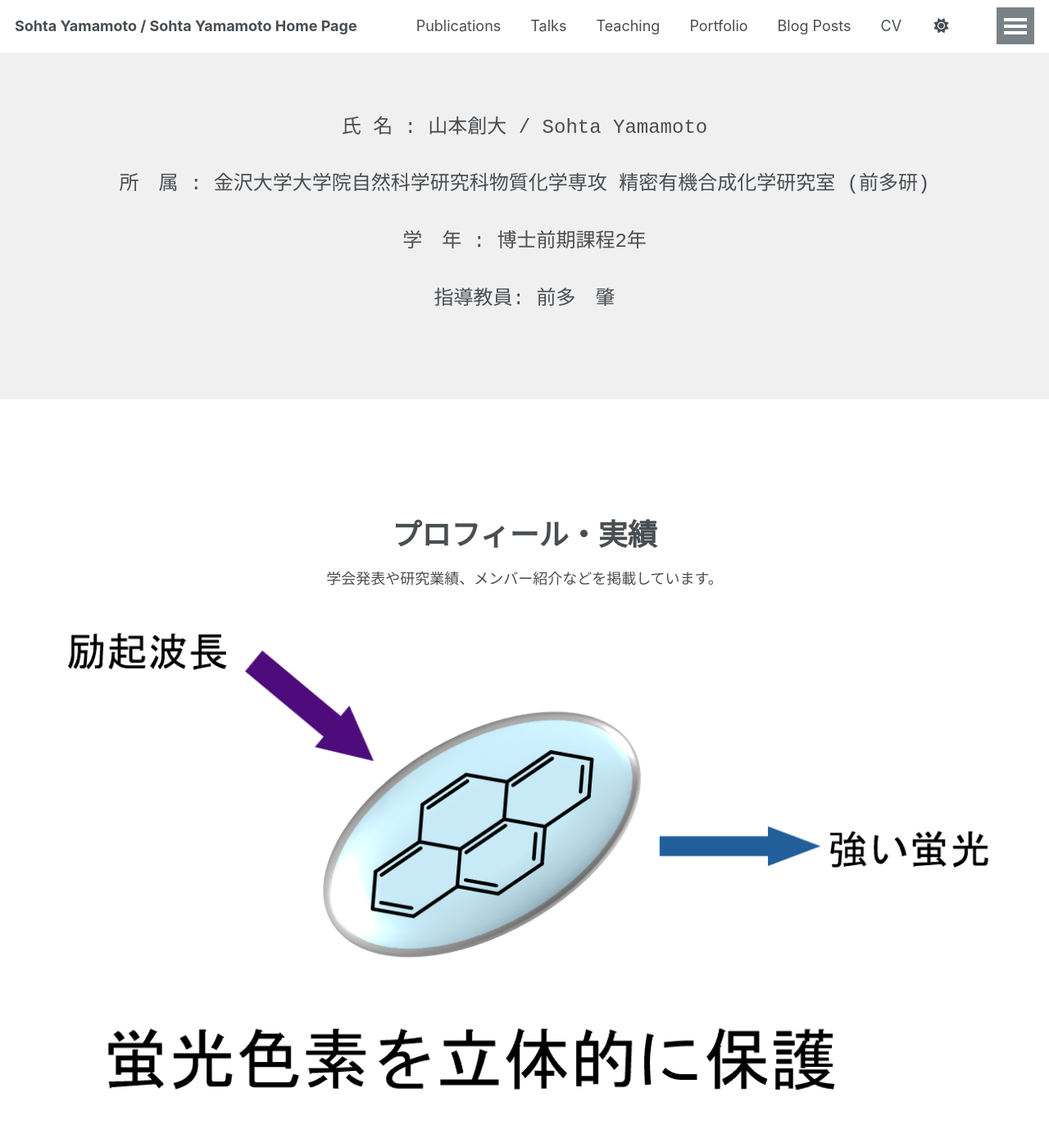
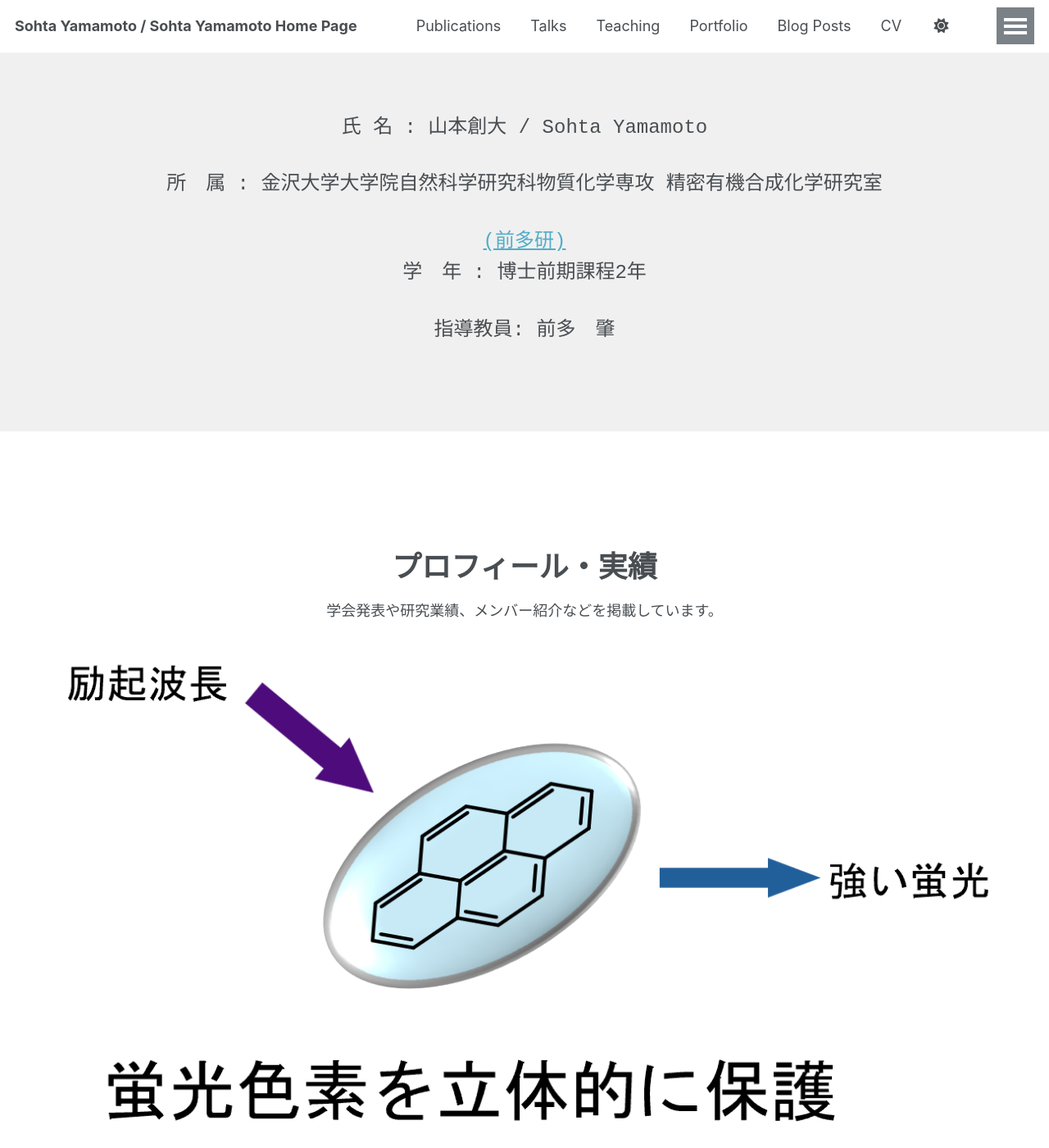
Before and after one commit to SaTom1313/SaTom1313.github.io, a Jekyll site: the page built from index.html, in a window 1280 px wide and 1400 px high. Shown: the whole window at 82% size. Built offline with Jekyll 4.4.1, drawn with Linux system fonts in a browser that asks for light colours; a script that is not in the unit is left out; some of the changed lines change nothing that is shown.

Commit message:
Update index.html

```diff
--- a/index.html
+++ b/index.html
@@ -9,7 +9,7 @@
 <head>
   <meta charset="UTF-8" />
   <meta name="viewport" content="width=device-width, initial-scale=1.0" />
-  <title>山本研究室ホームページ</title>
+  <title>山本創大のホームページ</title>
   <style>
     * {
       margin: 0;
@@ -30,7 +30,7 @@
       background: linear-gradient(to bottom, #1543b7, rgba(9, 202, 34, 0.22));
       color: white;
       padding: 3rem 2rem;
-      height: 300px;
+      height: 400px;
     }
 
     .section-head h1 {
@@ -73,7 +73,7 @@
 
 <section class="section-middle">
   <p>氏  名 : 山本創大 / Sohta Yamamoto</p>
-  <p>所　属 : 金沢大学大学院自然科学研究科物質化学専攻 精密有機合成化学研究室 (前多研)</p>
+  <p>所　属 : 金沢大学大学院自然科学研究科物質化学専攻 精密有機合成化学研究室</p> <a href="http://kohka.ch.t.kanazawa-u.ac.jp/lab4/maeda.html">(前多研)</a>
   <p>学　年 : 博士前期課程2年</p>
   <p>指導教員: 前多　肇</p>
 </section>
```
